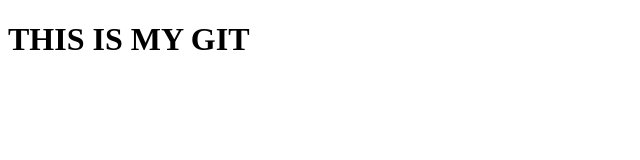
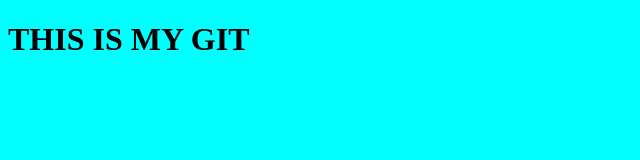
Before and after one commit to ValkovD/My-first-repository, a plain HTML site: page index.html in a window 1280 px wide. Shown: the whole page, without its empty margins (0-640 px from the left). Drawn offline with Linux system fonts and the light colour scheme.

Commit message:
added css to project

```diff
--- a/index.html
+++ b/index.html
@@ -5,6 +5,7 @@
   <meta charset="UTF-8">
   <meta http-equiv="X-UA-Compatible" content="IE=edge">
   <meta name="viewport" content="width=device-width, initial-scale=1.0">
+  <link rel="stylesheet" href="/style.css">
   <title>Document</title>
 </head>
 
--- /dev/null
+++ b/style.css
@@ -0,0 +1,3 @@
+body{
+background-color: aqua;
+}
```
